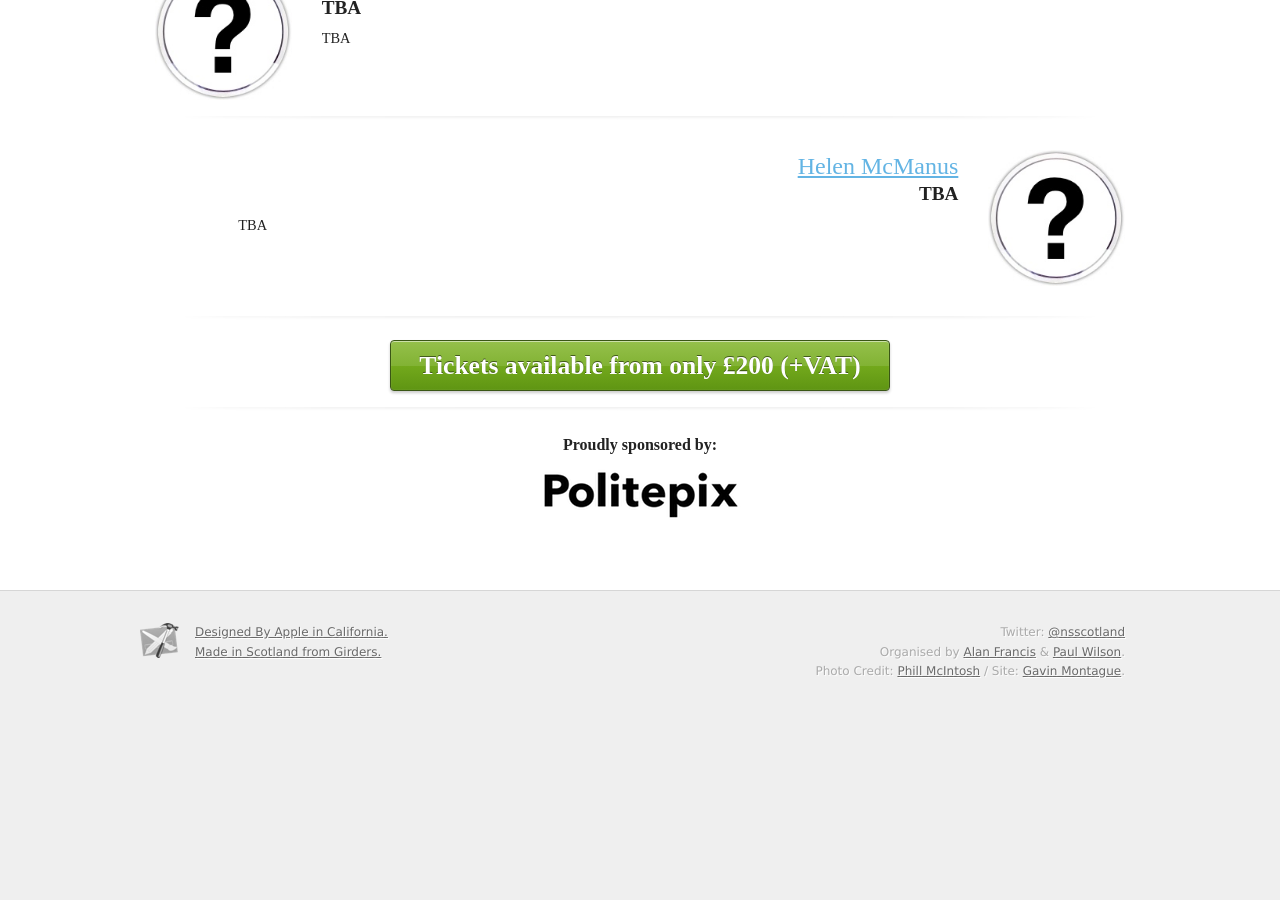
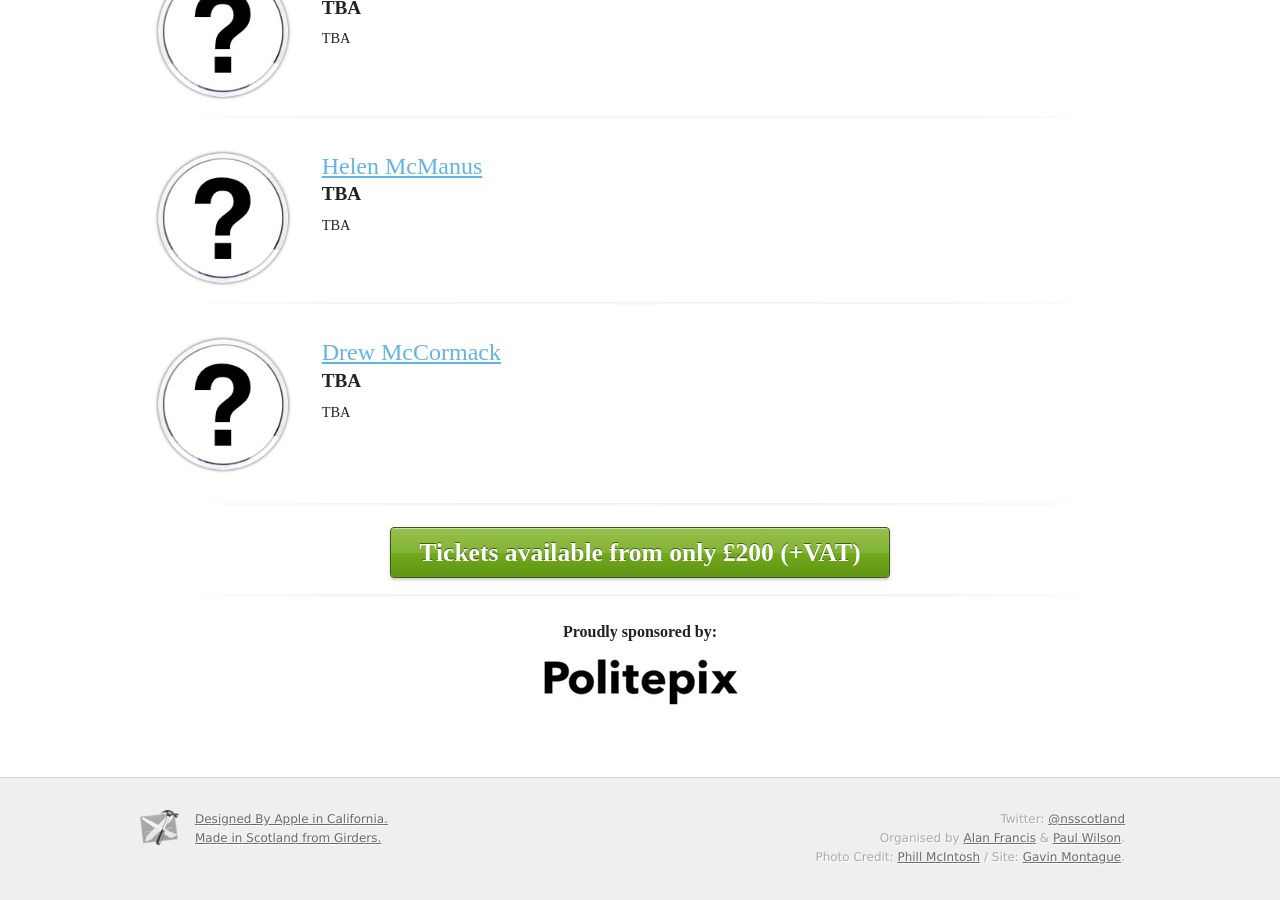
Before and after one commit to acf/nsscotland, a Jekyll site: the page built from speakers.html, in a window 1280 px wide and 900 px high, scrolled down 662 px. Built offline with Jekyll 4.4.1, drawn with Linux system fonts in a browser that asks for light colours; before the commit the page ends 1375 px from its top, so only the background shows below that.

Commit message:
added drew

```diff
--- a/speakers.html
+++ b/speakers.html
@@ -20,14 +20,14 @@
     </div>
   </div>
 
-  <div class="row speaker speaker-alt" id="steven">
-    <div class="large-9 push-1 columns">
+ <div class="row speaker" id="steven">
+    <div class="large-2 columns">
+        <img src="/images/2013/speakers/srbaker.jpg" width="100%" />
+    </div>
+    <div class="large-9 pull-1 columns">
       <h3><a href="#" data-reveal-id="steven-baker">Steven Baker</a></h3>
       <h4>TBA</h4>
       <p>TBA</p>
-    </div>
-    <div class="large-2 columns">
-        <img src="/images/2013/speakers/srbaker.jpg" width="100%" />
     </div>
   </div>
 
@@ -42,16 +42,28 @@
     </div>
   </div>
 
-  <div class="row speaker speaker-alt last-speaker" id="helen">
-    <div class="large-9 push-1 columns">
+ <div class="row speaker" id="helen">
+    <div class="large-2 columns">
+        <img src="/images/2013/speakers/helen_mcmanus.jpg" width="100%" />
+    </div>
+    <div class="large-9 pull-1 columns">
       <h3><a href="#" data-reveal-id="helen-mcmanus">Helen McManus</a></h3>
       <h4>TBA</h4>
       <p>TBA</p>
     </div>
+  </div>
+
+ <div class="row speaker last-speaker" id="drew">
     <div class="large-2 columns">
-        <img src="/images/2013/speakers/helen_mcmanus.jpg" width="100%" />
+        <img src="/images/2013/speakers/drew_mccormack.jpg" width="100%" />
+    </div>
+    <div class="large-9 pull-1 columns">
+      <h3><a href="#" data-reveal-id="drew-mccormack">Drew McCormack</a></h3>
+      <h4>TBA</h4>
+      <p>TBA</p>
     </div>
   </div>
+
 
   <div class="row">
       <div id="steven-baker" class="biography reveal-modal medium">
@@ -86,4 +98,17 @@
         <p>TBA</p>
         <a class="close-reveal-modal">&#215;</a>
       </div>
+
+      <div id="drew-mccormack" class="biography reveal-modal medium">
+        <img src="/images/2013/speakers/drew_mccormack.jpg"  />
+        <h3>Drew McCormack</h3>
+        <h4><a href="http://mentalfaculty.com/">The mental Faculty</a></h4>
+        <p>After 15 years as a Theoretical Chemist, I developed an interest in Mac and iOS app development, and I'm now judge, jury, and executioner
+        at The Mental Faculty B.V.  Most of my working hours are spent dodging accountants and lawyers, and developing our flagship product,
+         <a href="http://mentalcaseapp.com">Mental Case</a>. I've written articles for the Apple Developer Connection, and co-authored the book
+          'Beginning Mac OS X Snow Leopard Programming'. Teaching <a href="http://cmm.nl">app development courses at CMM</a> in Amsterdam keeps my knowledge
+          fresh, and I've had involvements with MacResearch.org (board member/contributor) and the Core Plot project (founder/contributor). The past
+          year of my life has been made a hell by iCloud.</p>
+        <a class="close-reveal-modal">&#215;</a>
+      </div>
     </div>
```
Also changed, not shown: images/2013/speakers/drew_mccormack.jpg (added).
